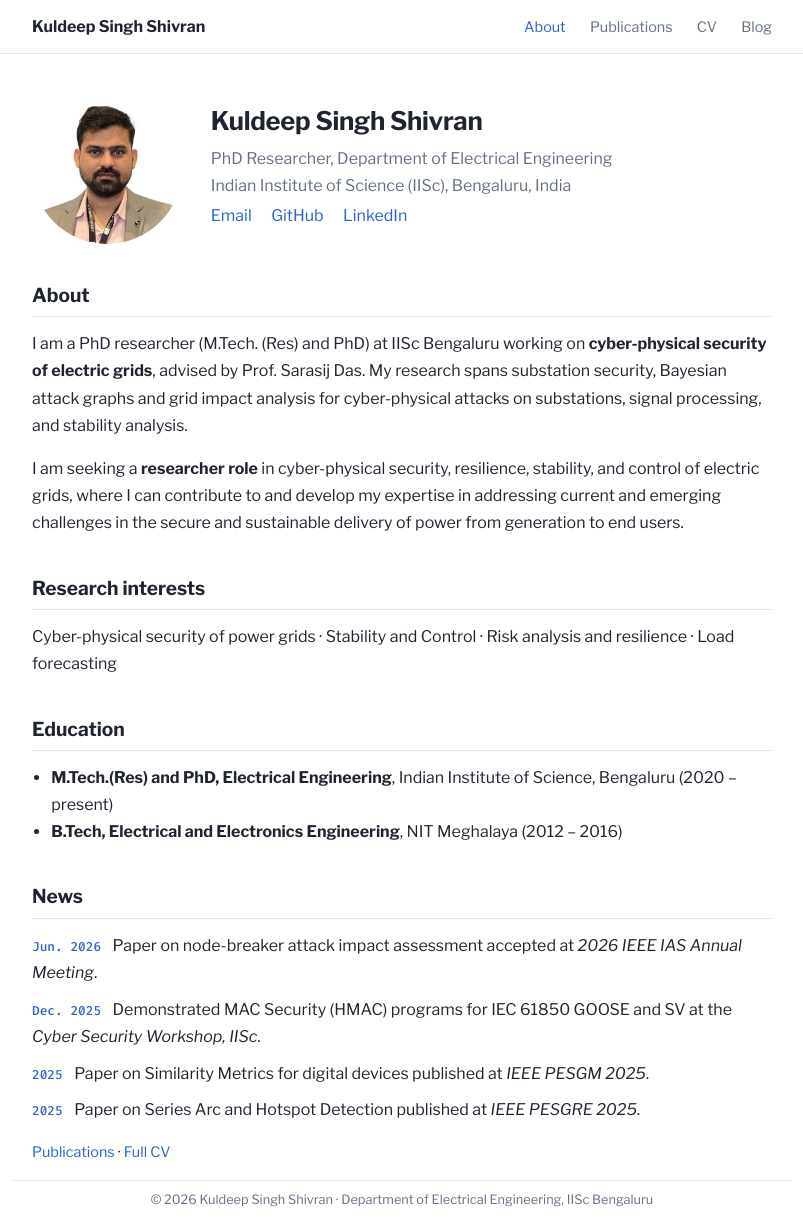
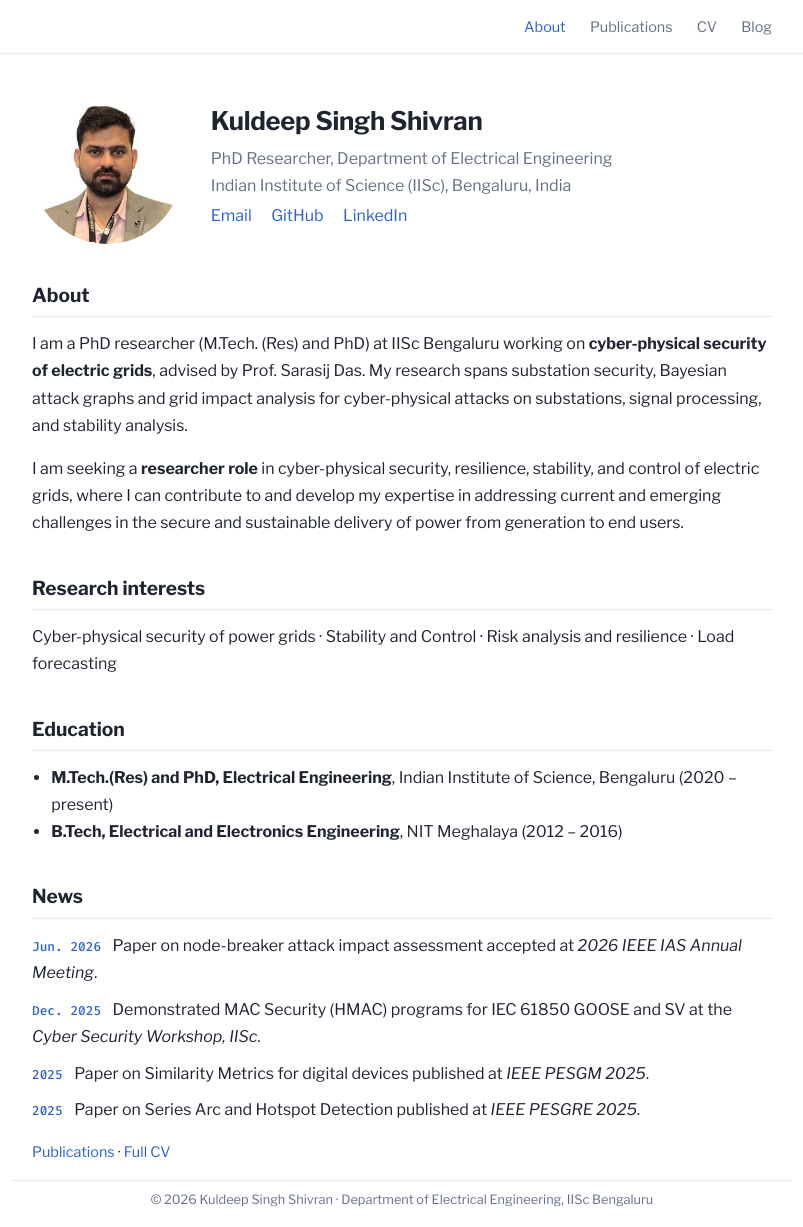
Before and after one commit to ksshivran/ksshivran.github.io, a Jekyll site: the page built from index.md, in a window 1280 px wide and 1227 px high. Shown: the whole window, without its empty margins (238-1041 px from the left). Built offline with Jekyll 4.4.1, drawn with Linux system fonts in a browser that asks for light colours.

Commit message:
correct nev bar

```diff
--- a/_layouts/default.html
+++ b/_layouts/default.html
@@ -20,7 +20,7 @@
 <body class="{{ page.body_class }}">
   <header class="site-header">
     <div class="wrap">
-      <a class="site-name" href="/">{{ site.title }}</a>
+      {% unless page.url == "/" %}<a class="site-name" href="/">{{ site.title }}</a>{% endunless %}
       <nav>
         {% for item in site.data.nav %}
           <a href="{{ item.url }}"{% if page.url == item.url or page.url contains item.url and item.url != "/" %} class="active"{% endif %}>{{ item.title }}</a>
--- a/assets/style.css
+++ b/assets/style.css
@@ -79,6 +79,7 @@ body.paper footer { color: #667085; border-top: 0; }
 .site-header { border-bottom: 1px solid var(--border); position: sticky; top: 0; background: var(--bg); z-index: 5; }
 .site-header .wrap { display: flex; justify-content: space-between; align-items: center; flex-wrap: wrap; padding-top: .8rem; padding-bottom: .8rem; }
 .site-name { font-weight: 700; color: var(--text); }
+@media (min-width: 601px) { nav { margin-left: auto; } }
 nav a { margin-left: 1.3rem; color: var(--muted); font-size: var(--fs-sm); }
 nav a.active, nav a:hover { color: var(--accent); text-decoration: none; }
 
```
